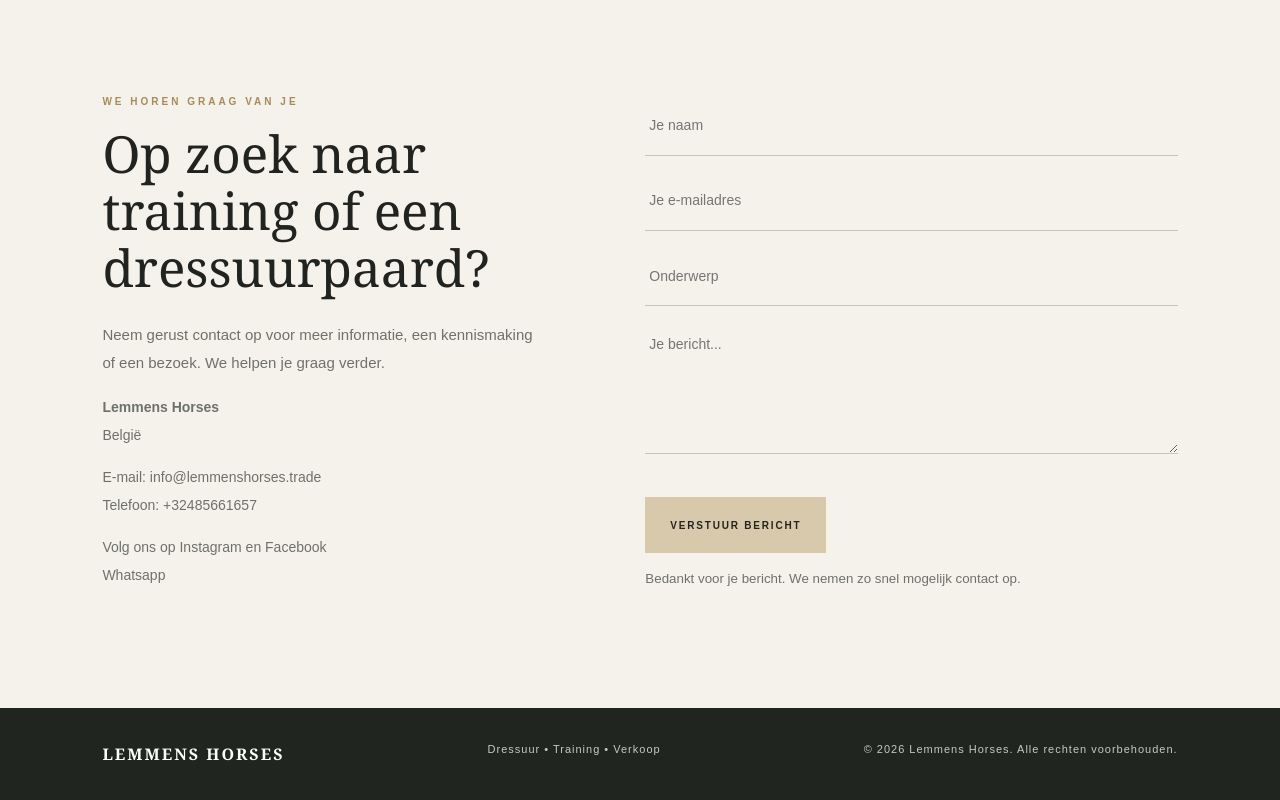
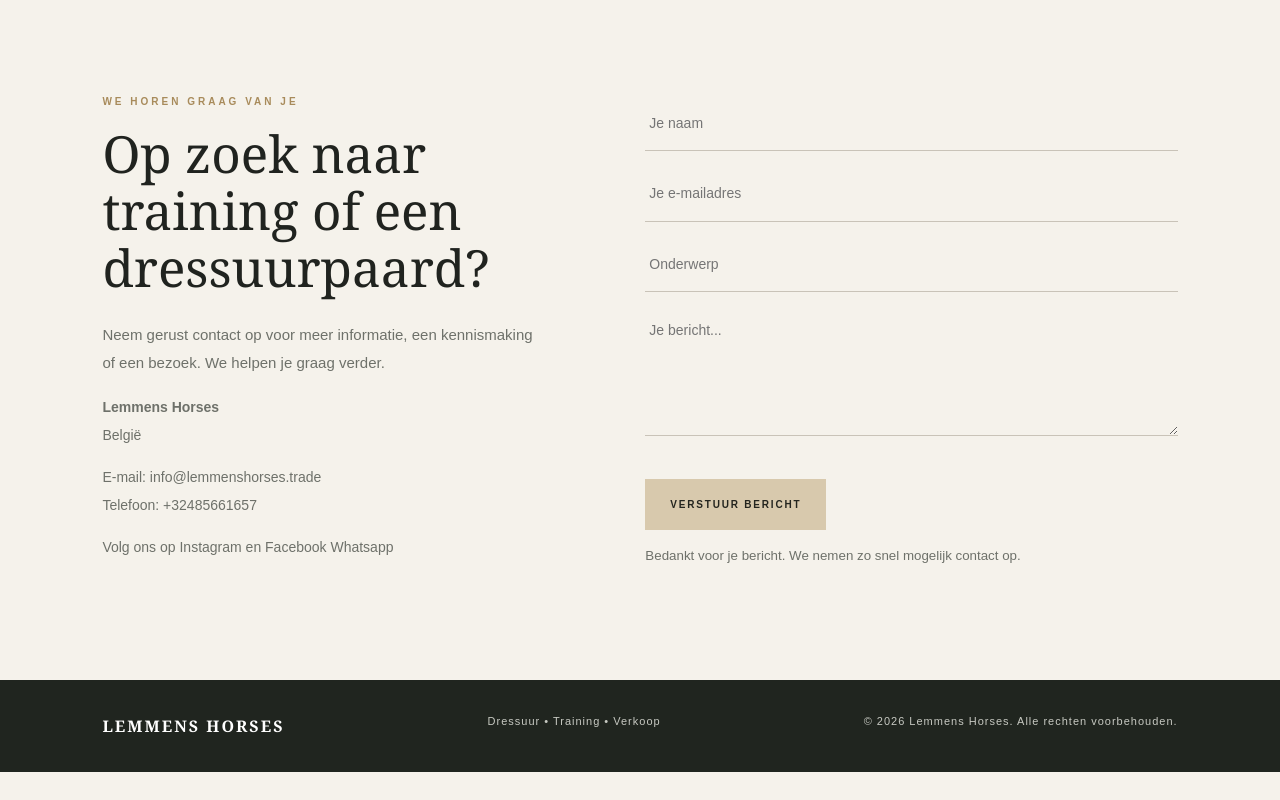
Before and after one commit to EwaAmateur/ewaamateur.github.io, a plain HTML site: page index.html in a window 1280 px wide. Shown: the part 3551-4351 px from the top of the page. After the commit the page ends 4323 px from the top, so only its background shows below. Drawn offline with Linux system fonts and the light colour scheme.

Commit message:
Update contact details and social media links

```diff
--- a/index.html
+++ b/index.html
@@ -183,7 +183,7 @@
         <div class="contact-details">
           <p><strong>Lemmens Horses</strong><br>België</p>
           <p>E-mail: <a href="mailto:info@lemmenshorses.trade">info@lemmenshorses.trade</a><br>Telefoon: +32485661657 </p>
-          <p>Volg ons op Instagram en Facebook<br><a href="https://wa.me/32485661657"> Whatsapp</a></p>
+          <p>Volg ons op <a href="https://www.instagram.com/alina.lemmens/">Instagram en Facebook<a href="https://wa.me/32485661657"> Whatsapp</a> </p>
         </div>
       </div>
       <form action="https://formsubmit.co/info@lemmenshorses.trade" method="POST">
```
